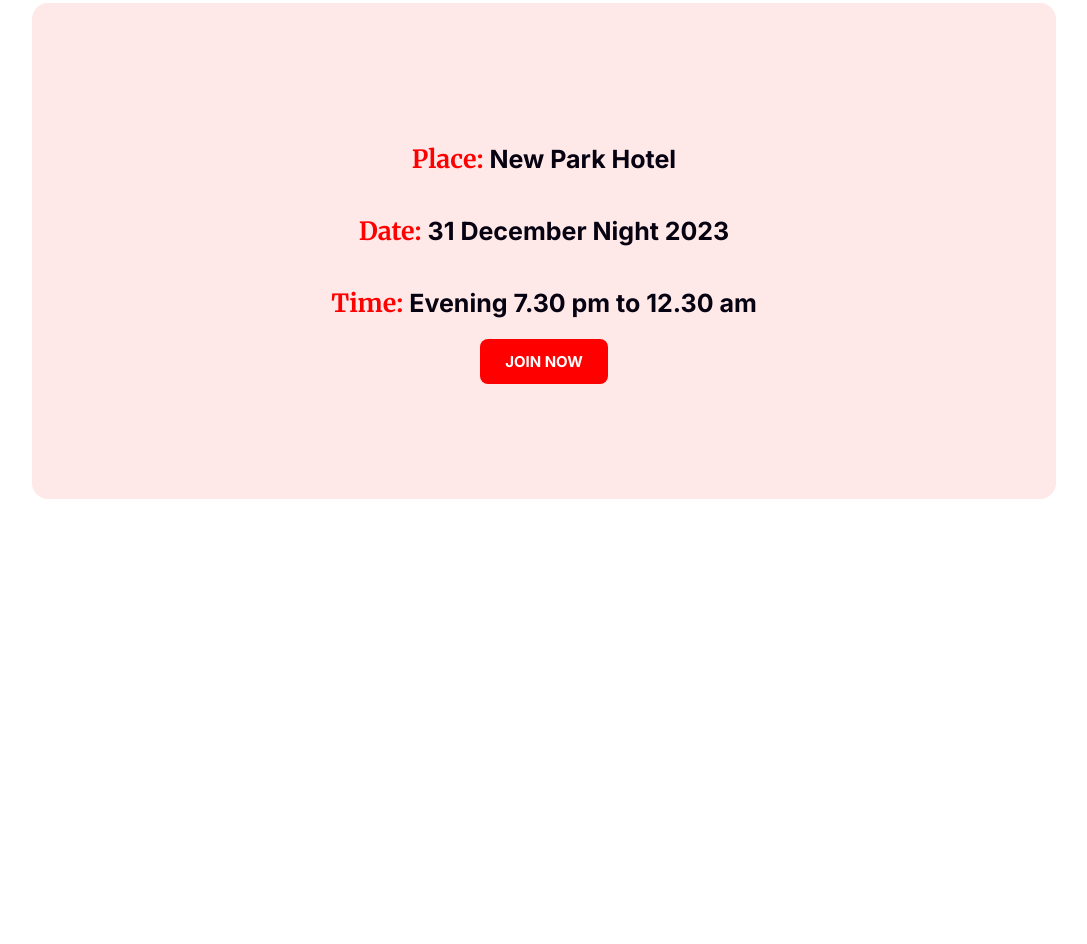
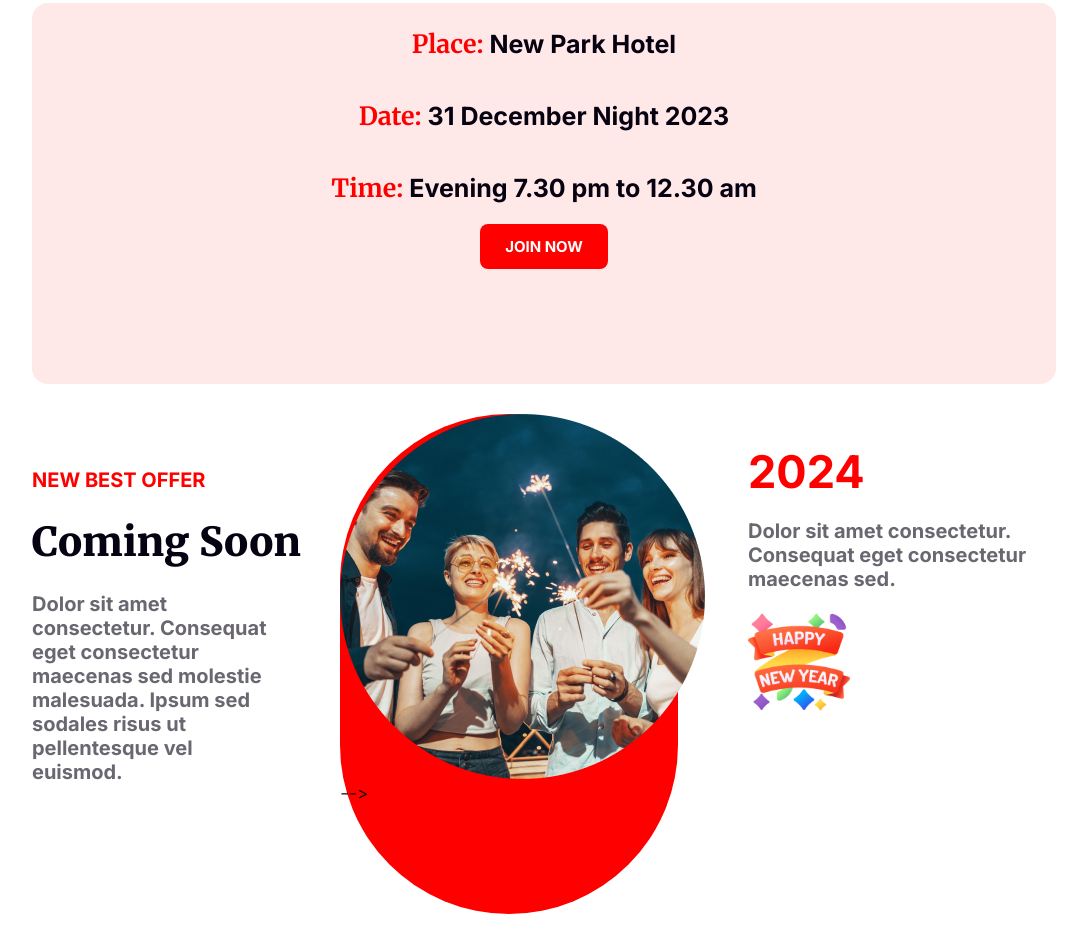
Before and after one commit to Afnansayed/first-assignment-new-year, a plain HTML site: page index.html in a window 1280 px wide. Shown: the part 2220-3164 px from the top of the page, without its empty margins (96-1183 px from the left). Before the commit the page ends 2749 px from the top, so only its background shows below. Drawn offline with Linux system fonts and the light colour scheme.

Commit message:
up comming deal

```diff
--- a/index.html
+++ b/index.html
@@ -51,7 +51,7 @@
           <section id="time-table">
             <div class="sec-container bac-light">
                 <div class="column">
-                    <h3 style="margin-top: 115px;"><span>Place:</span> New Park Hotel</h3>
+                    <h3 class="marg"><span>Place:</span> New Park Hotel</h3>
                     <h3><span>Date:</span> 31 December Night 2023</h3>
                     <h3><span>Time:</span> Evening 7.30 pm to 12.30 am  </h3>
                 </div>
@@ -61,6 +61,24 @@
 
             </div>
           </section>
+          <!-- end  -->
+          <section id="upcoming-deals">
+                <div class="sec-container for-flex">
+                    <div class="column">
+                        <h5>NEW BEST OFFER</h5>
+                        <h2>Coming Soon</h2>
+                        <p>Dolor sit amet consectetur. Consequat eget consectetur maecenas sed molestie malesuada. Ipsum sed sodales risus ut pellentesque vel euismod.  </p>
+                    </div>
+                    <div class="column adding-bac">
+                        <img src="images/Ellipse 1.png" alt=""> -->
+                    </div>
+                    <div class="column diff-design">
+                        <h1>2024</h1>
+                        <p>Dolor sit amet consectetur. Consequat eget consectetur maecenas sed.</p>
+                        <img src="images/Group 96.png" alt="">
+                    </div>
+                </div>
+          </section>
     </main>
     <footer>
 
--- a/style/first.css
+++ b/style/first.css
@@ -161,6 +161,7 @@
     font-weight: 600;
     padding: 20px;
 }
+
 #time-table .bac-light .column h3 span {
     color: #F00;
 }
@@ -176,3 +177,76 @@
     cursor: pointer;
     margin-bottom: 115px;
 }
+
+/* upcoming-deals */
+
+#upcoming-deals {
+    margin-top: 20px;
+}
+
+.for-flex {
+    display: flex;
+    justify-content: space-evenly;
+}
+
+#upcoming-deals .sec-container .column {
+    width: 33%;
+    text-align: left;
+}
+
+#upcoming-deals .sec-container .column h5 {
+    color: #F00;
+    font-family: 'Inter', sans-serif;
+    font-size: 20px;
+    font-weight: 500;
+    margin-top: 54px;
+}
+
+#upcoming-deals .sec-container .column h2 {
+    color: #070211;
+    font-size: 40px;
+    font-weight: 900;
+    margin: 25px 0;
+}
+
+#upcoming-deals .sec-container .column p {
+    color: rgba(7, 2, 17, 0.60);
+    font-size: 20px;
+    font-weight: 400;
+    margin-right: 60px;
+    text-align: left;
+    margin-bottom: 130px;
+}
+
+#upcoming-deals .sec-container .adding-bac {
+    background-image: url('../images/Rectangle\ 2.png');
+    background-size: cover;
+    border-radius: 450px;
+}
+
+#upcoming-deals .sec-container .cloumn img {
+    width: 30%;
+    position: relative;
+}
+
+
+#upcoming-deals .sec-container .diff-design{
+   /* text-align: center; */
+   margin-left: 70px;
+}
+#upcoming-deals .sec-container .diff-design h1{
+    color: #F00;
+    font-family: 'Inter', sans-serif;
+    font-size: 45px;
+    font-weight: 700;
+    margin-top: 30px;
+}
+#upcoming-deals .sec-container .diff-design p{
+    text-align: left;
+    margin:20px auto;
+
+}
+#upcoming-deals .sec-container .diff-design img{
+    width: 33%;
+    position: bottom;
+}
```
